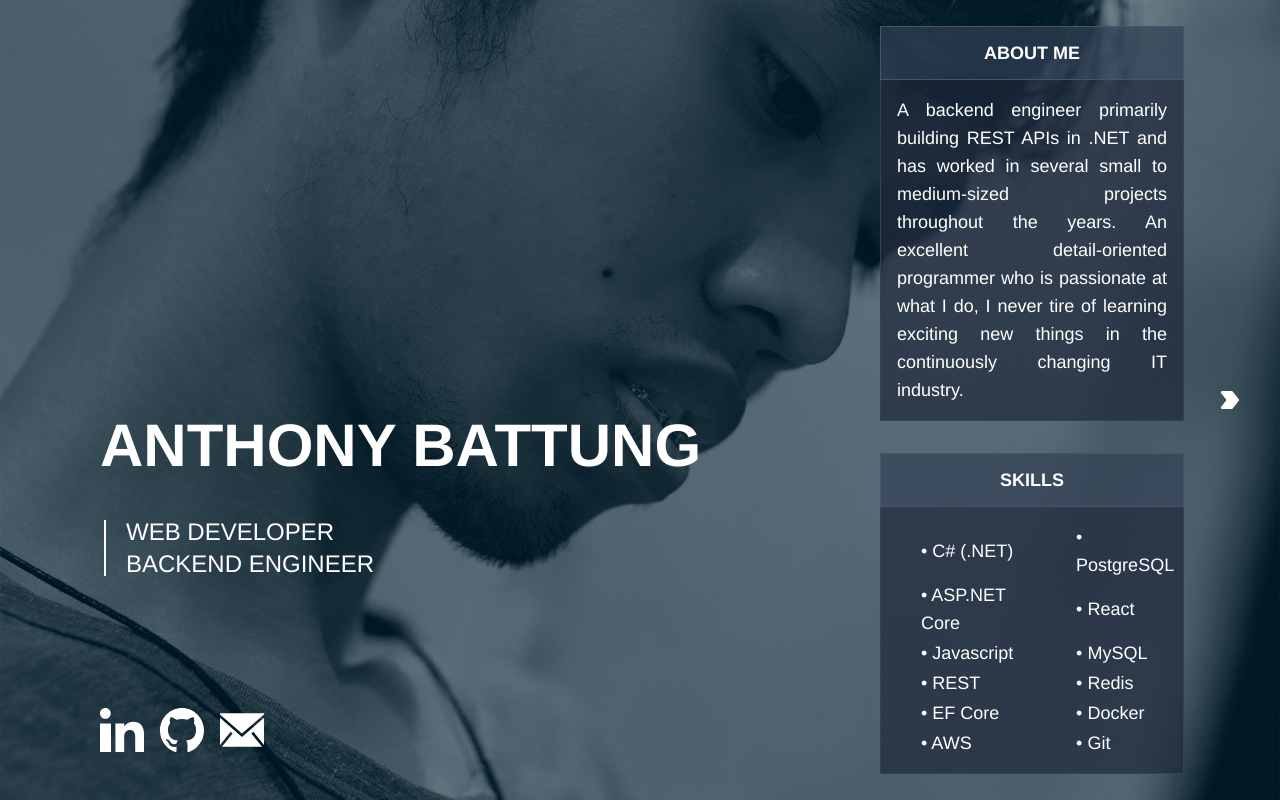
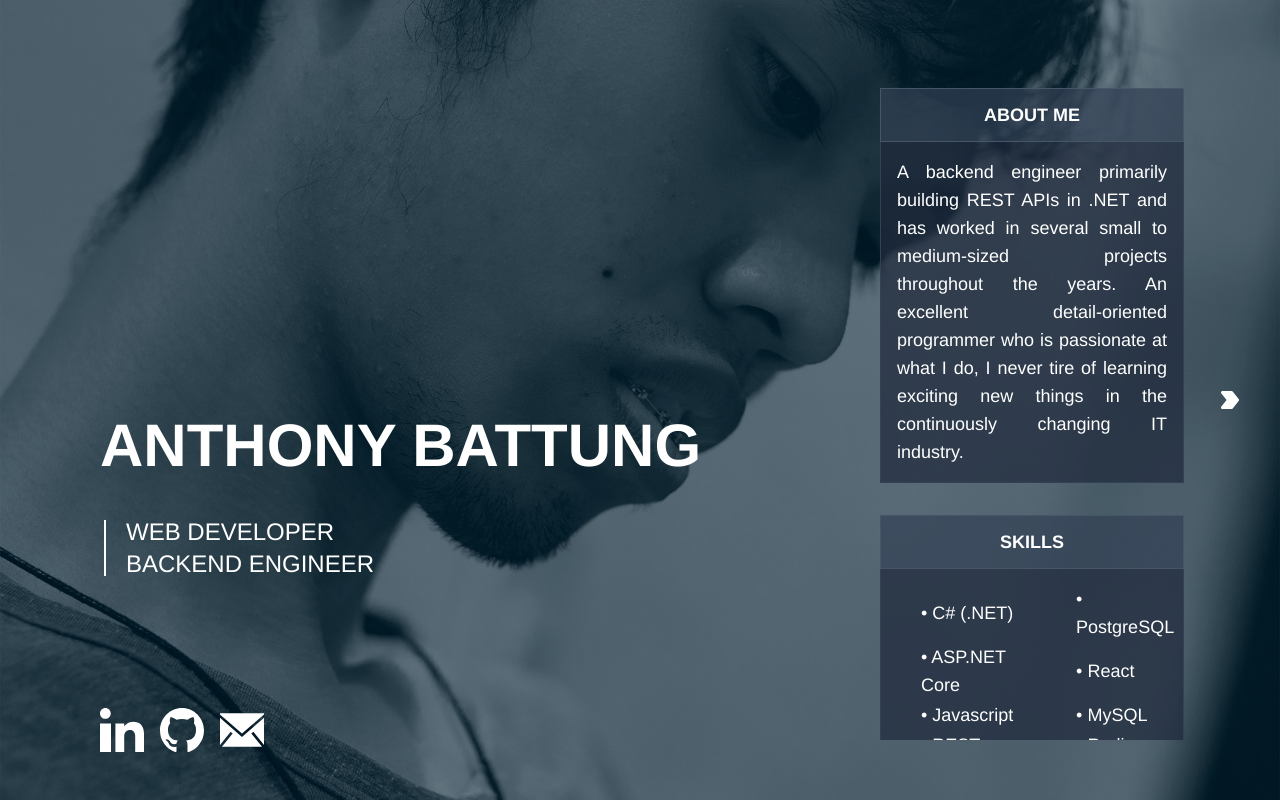
Before and after one commit to amdbattung/portfolio, a React (Vite) app: page / in a window 1280 px wide. Built offline with nearby package versions, Linux system fonts and the light colour scheme.

Commit message:
Make details scrollable

```diff
--- a/src/components/Details.jsx
+++ b/src/components/Details.jsx
@@ -27,11 +27,11 @@ function Details() {
     };
 
     return (
-        <section className="m-5 p-5 flex items-center justify-center overflow-hidden animate-appear delay-100 fill-mode-forwards opacity-0">
+        <section className="m-5 p-5 flex items-center justify-center animate-appear delay-100 fill-mode-forwards opacity-0">
             <button className="disabled:opacity-0" onClick={prevItem} disabled={ currentIndex < items.length - 1 }>
                 <LeftArrow className="fill-white w-9 h-min" />
             </button>
-            <div className="w-full flex flex-col items-center p-7 gap-8">
+            <div className="w-full flex flex-col max-h-[85vh] overflow-y-auto items-center p-7 gap-8">
                 {items[currentIndex]}
             </div>
             <button className="disabled:opacity-0" onClick={nextItem} disabled={ currentIndex >= 1 }>
```
